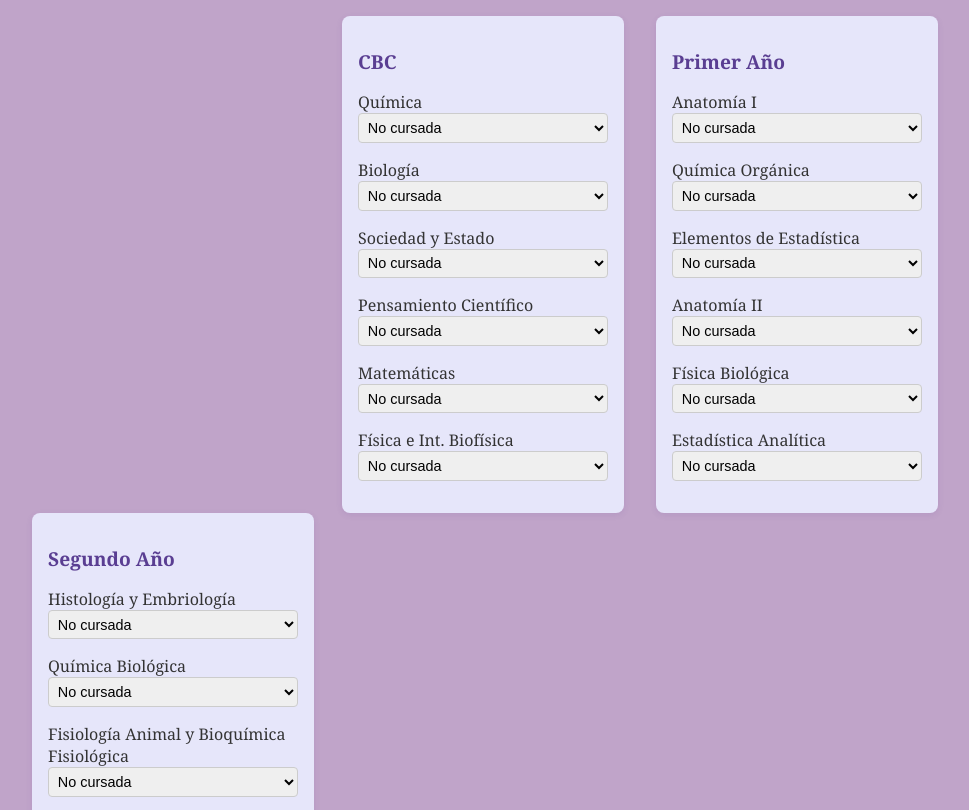
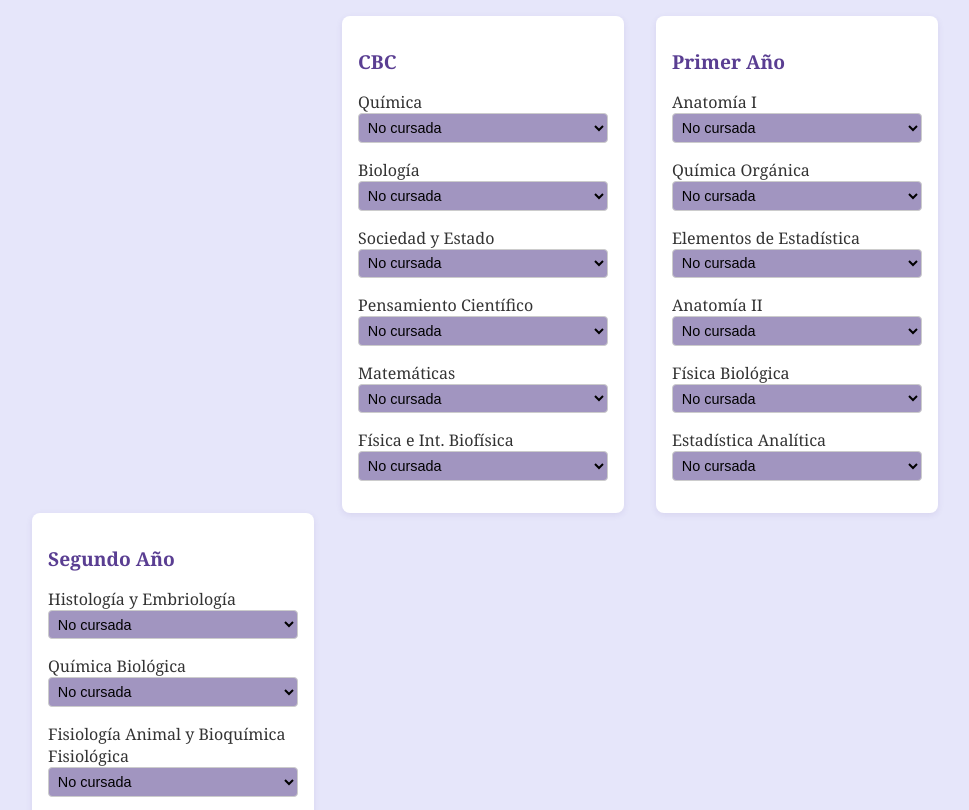
Before and after one commit to sneakyeaglee07/Malla-Veterinaria, a plain HTML site: page index.html in a window 1280 px wide. Shown: the part 112-922 px from the top of the page, without its empty margins (0-969 px from the left). Drawn offline with Linux system fonts and the light colour scheme.

Commit message:
Update index.html

```diff
--- a/index.html
+++ b/index.html
@@ -6,7 +6,7 @@
   <style>
     body {
       font-family: Georgia, "Times New Roman", serif;
-      background-color: #c0a4c9;
+      background-color: #E6E6FA;
       margin: 0;
       padding: 2rem;
       color: #333;
@@ -23,7 +23,7 @@
       justify-content: center;
     }
     .column {
-      background-color: #E6E6FA;
+      background-color: #fff;
       border-radius: 8px;
       box-shadow: 0 2px 6px rgba(90, 62, 146, 0.1);
       padding: 1rem;
@@ -40,6 +40,7 @@
     }
     .subject select {
       width: 100%;
+      background-color: #a195c0;
       padding: 0.3rem;
       border-radius: 4px;
       border: 1px solid #ccc;
@@ -224,8 +225,9 @@
       <option value="approved">Aprobada</option>
     </select>
     <div class="tooltip">Requiere Química Orgánica regular</div>
+</div>
+    </div>
   </div>
-</div>
 
   <div class="column" id="approvebeforeyear3">
   <h2>Aprobar antes de Tercer Año</h2>
@@ -252,6 +254,8 @@
       <option value="approved">Aprobada</option>
     </select>
     <div class="tooltip">Requiere CBC completo</div>
+</div>
+    </div>
   </div>
 
      <div class="column" id="year3">
@@ -318,8 +322,9 @@
       <option value="approved">Aprobada</option>
     </select>
     <div class="tooltip">Requiere Microbiología y Parasitología regulares + Fisiología aprobada</div>
+</div>
+    </div>
   </div>
-</div>
 
 <div class="column" id="year4">
   <h2>Cuarto Año</h2>
@@ -362,8 +367,9 @@
     Medicina III
     <select><option value="none">No cursada</option><option value="regular">Regular</option><option value="approved">Aprobada</option></select>
     <div class="tooltip">Requiere Patología, Medicina I y Farmacología regulares + Nutrición, Inmunología y Genética Básica aprobadas</div>
+</div>
+    </div>
   </div>
-</div>
 
 <div class="column" id="year5">
   <h2>Quinto Año</h2>
@@ -436,8 +442,9 @@
     Práctica Hospitalaria en Grandes Animales I
     <select><option value="none">No cursada</option><option value="regular">Regular</option><option value="approved">Aprobada</option></select>
     <div class="tooltip">Requisitos similares a Práctica Hospitalaria en Pequeños Animales I</div>
+</div>
+    </div>
   </div>
-</div>
 
   <div class="column" id="approvebeforeyear6-compulsoryhighercycle">
   <h2>Aprobar antes de Sexto Año - Ciclo Superior Obligatorio</h2>
@@ -448,6 +455,8 @@
       <option value="approved">Aprobada</option>
     </select>
     <div class="tooltip">Requiere Sociología regular</div>
+</div>
+    </div>
   </div>
 
     <div class="column" id="year6-compulsoryhighercycle">
@@ -486,7 +495,8 @@
     Asignatura Optativa
     <select><option value="none">No cursada</option><option value="regular">Regular</option><option value="approved">Aprobada</option></select>
     <div class="tooltip">Requiere todas las asignaturas regulares o aprobadas que permitan cursar al menos un Eje del Ciclo Superior Obligatorio</div>
-  </div>
+</div>
+    </div>
   </div>
 
     <div class="column" id="supervisedprofessionalpractices">
```
